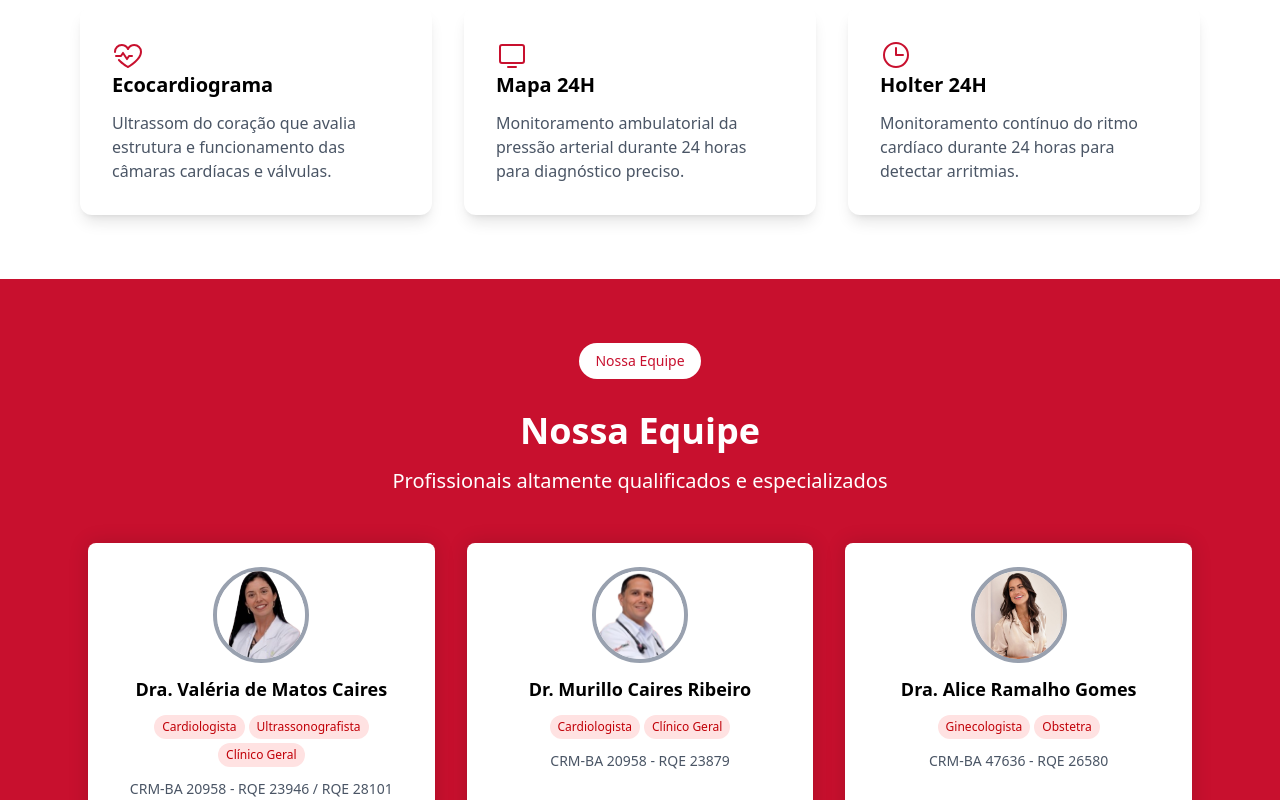
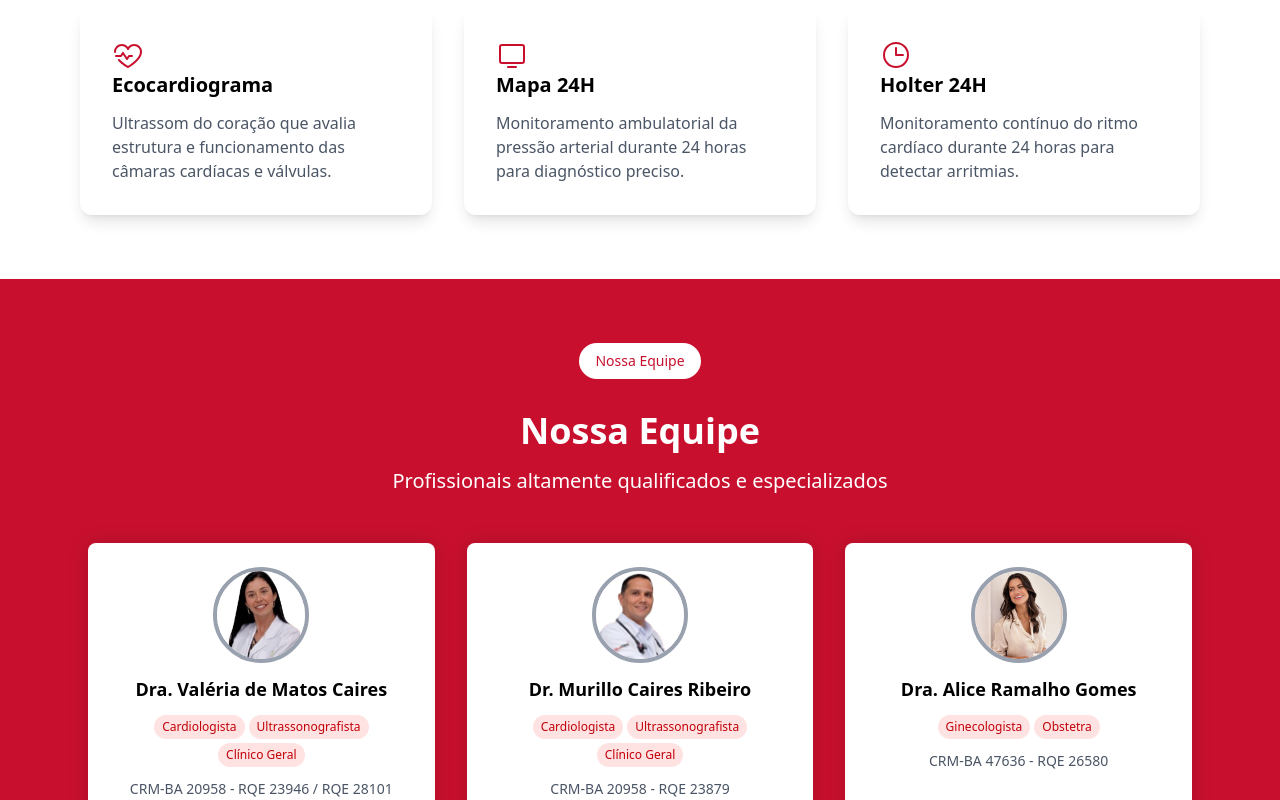
Before and after one commit to murilocaires/LandingPageUltracardio, a React (Vite) app: page / in a window 1280 px wide. Shown: the part 2000-2800 px from the top of the page. Built offline with nearby package versions, Linux system fonts and the light colour scheme.

Commit message:
erro de bild

```diff
--- a/src/components/Contact.jsx
+++ b/src/components/Contact.jsx
@@ -18,7 +18,7 @@ export function Contact() {
         {/* Header */}
         <div className="text-center mb-8 sm:mb-12">
           <h2 className="text-2xl sm:text-3xl lg:text-4xl font-bold text-gray-900 mb-3 sm:mb-4">
-            Localização e Contato
+            Contato e Localização
           </h2>
           <p className="text-base sm:text-lg text-gray-600 max-w-2xl mx-auto">
             Estamos prontos para cuidar da sua saúde cardiovascular
--- a/src/components/Hero.jsx
+++ b/src/components/Hero.jsx
@@ -1,11 +1,12 @@
 import React from "react";
 import { Heartbeat } from "@phosphor-icons/react";
+import capaImage from "../assets/capa2.png";
 
 export default function Hero() {
   return (
     <section
       id="hero"
-      className="bg-gradient-to-br from-white to-[var(--ultracardio-gray)] pt-24 sm:pt-28 px-4 sm:px-8 lg:px-16 cursor-default lex items-center h-[390px] sm:h-auto"
+      className="bg-gradient-to-br from-white to-[var(--ultracardio-gray)] pt-24 sm:pt-28 px-4 sm:px-8 lg:px-16 cursor-default flex items-center h-[390px] sm:h-auto"
     >
       <div className="container mx-auto px-4 pb-10">
         <div className="grid md:grid-cols-2 gap-8 items-center">
@@ -48,7 +49,7 @@ export default function Hero() {
           <div className="relative hidden md:block">
             <img
               className="w-full h-[500px] object-cover "
-              src="/src/assets/capa2.png"
+              src={capaImage}
               alt="fotos de Dra. Valéria de Matos Caires e Dr. Murillo Caires Ribeiro De Jaleco"
               width="600"
               height="400"
--- a/src/components/Team.jsx
+++ b/src/components/Team.jsx
@@ -13,7 +13,7 @@ export function Team() {
     },
     {
       name: "Dr. Murillo Caires Ribeiro",
-      role: "Cardiologista / Clínico Geral",
+      role: "Cardiologista / Ultrassonografista / Clínico Geral",
       crm: "CRM-BA 20958 - RQE 23879",
       img: murilloImage,
     },
```
